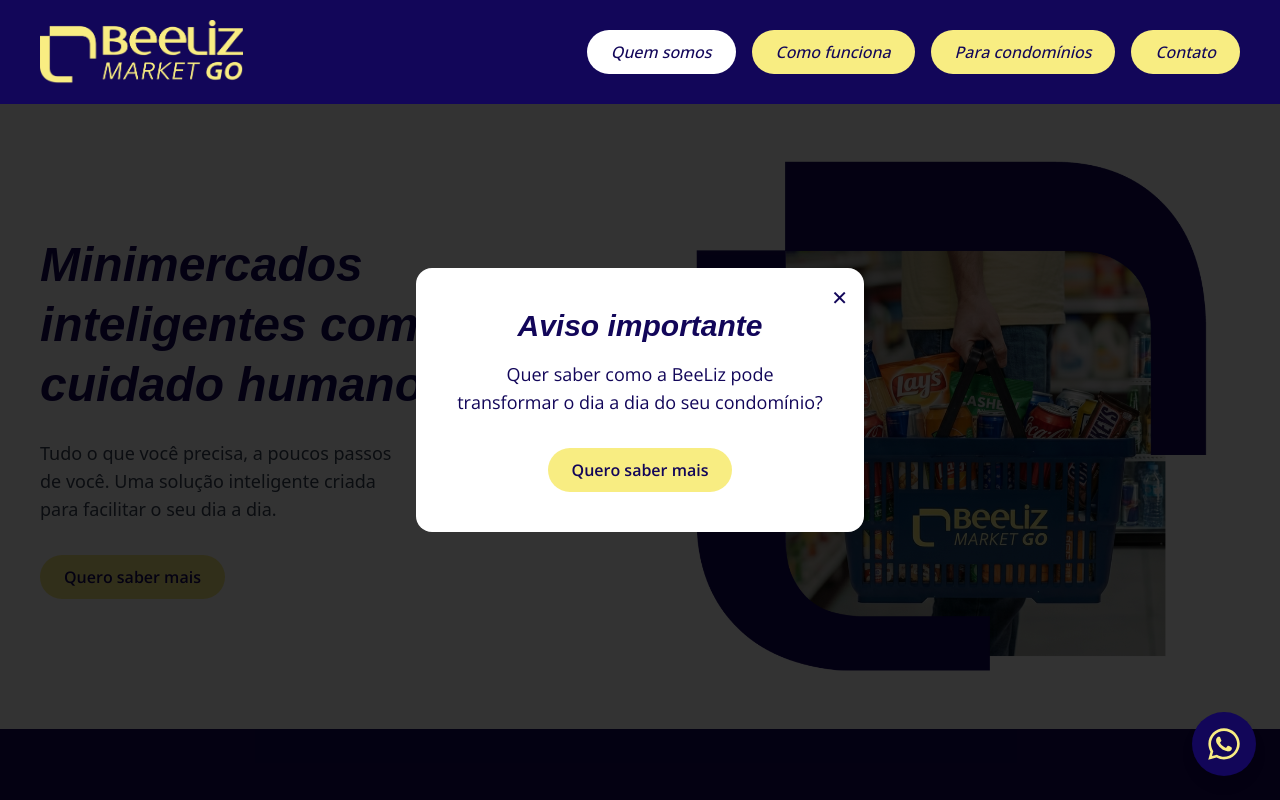
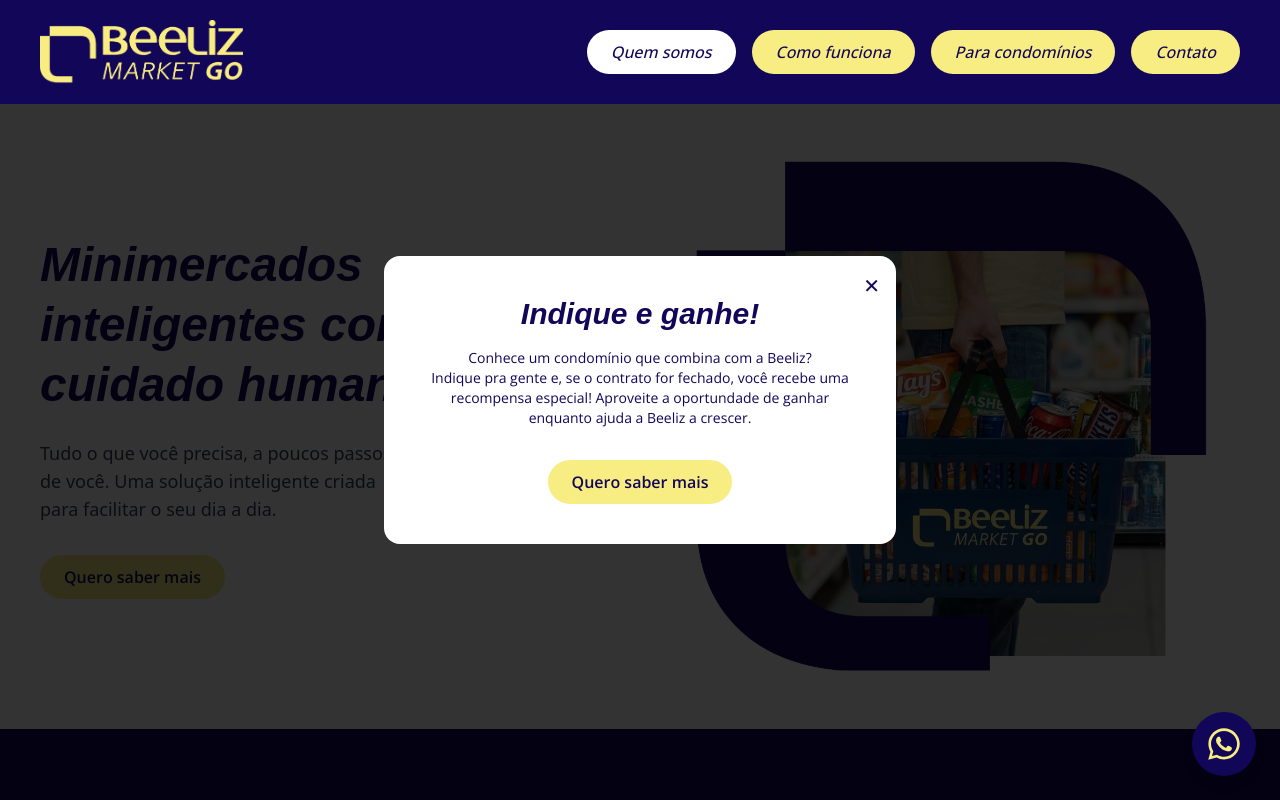
Before and after one commit to Gibasa/Beeliz, a React (Vite) app: page / in a window 1280 px wide. Shown: the top 800 px of the page. Built offline with nearby package versions, Linux system fonts and the light colour scheme; a web font is replaced by a local one.

Commit message:
modal text updated.

```diff
--- a/src/components/Modal/index.jsx
+++ b/src/components/Modal/index.jsx
@@ -4,12 +4,11 @@
   return (
     <div className="fixed inset-0 z-50 flex items-center justify-center bg-black/80">
       {/* Modal */}
-      <div className="relative bg-white max-w-md w-full mx-4 p-8 md:p-10 text-center rounded-2xl">
-
+      <div className="relative bg-white max-w-lg w-full mx-4 p-8 md:p-10 text-center rounded-2xl">
         {/* Botão fechar */}
         <button
           onClick={onClose}
-          className="absolute top-4 right-4 text-brand-primary text-xl"
+          className="absolute top-4 right-4 text-brand-primary text-xl cursor-pointer"
           aria-label="Fechar"
         >
           ✕
@@ -17,12 +16,13 @@
 
         {/* Conteúdo */}
         <h2 className="font-title text-2xl md:text-3xl font-bold italic text-brand-primary mb-4">
-          Aviso importante
+          Indique e ganhe!
         </h2>
 
-        <p className="font-main text-brand-primary mb-8 text-base md:text-lg">
-          Quer saber como a BeeLiz pode transformar o dia a dia do seu
-          condomínio?
+        <p className="font-main text-brand-primary mb-8 text-sm">
+          Conhece um condomínio que combina com a Beeliz? <br/>Indique pra gente
+          e, se o contrato for fechado, você recebe uma recompensa especial!
+          Aproveite a oportundade de ganhar enquanto ajuda a Beeliz a crescer.
         </p>
 
         <Button hoverVariant="invert" onClick={onAction}>
```
